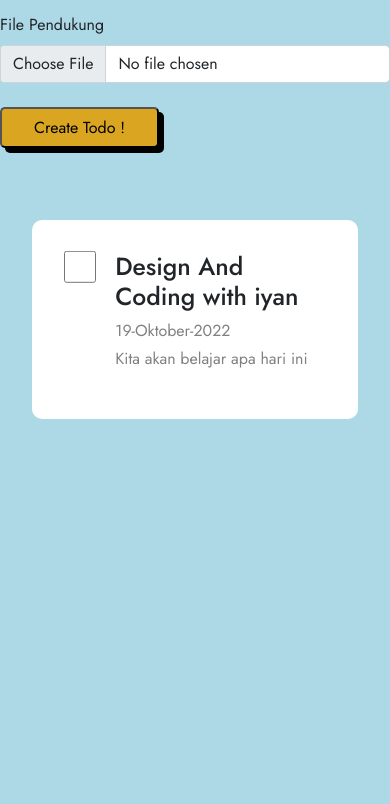
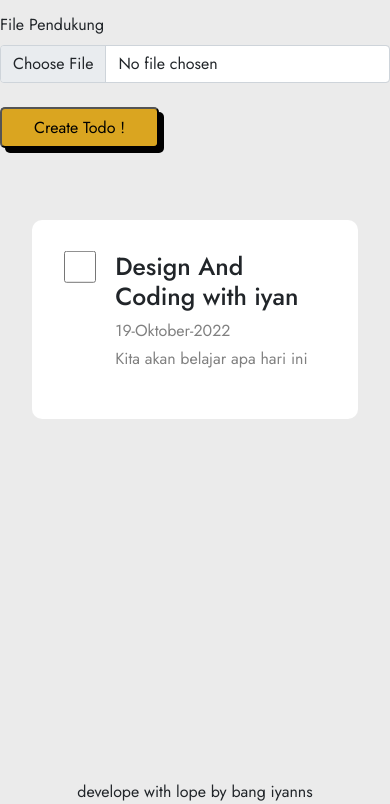
Before and after one commit to justnotiyann/FRONT-END-TODO, a website: page index.html in a window 390 px wide. Shown: the part 470-1274 px from the top of the page. Before the commit the page ends 1250 px from the top, so only its background shows below. Drawn offline with nearby package versions, Linux system fonts and the light colour scheme.

Commit message:
add footer

```diff
--- a/index.html
+++ b/index.html
@@ -71,9 +71,9 @@
         </div>
     </main>
 
-    <!-- <footer>
+    <footer>
         develope with lope by bang iyanns
-    </footer> -->
+    </footer>
 
     <script src="./src/javascripts/script.js"></script>
 </body>
--- a/scss/style.scss
+++ b/scss/style.scss
@@ -89,12 +89,12 @@ footer {
   text-align: center;
 }
 
-@media only screen and (max-width: 600px) {
-  body {
-    background-color: lightblue;
-  }
-  .display_todo {
-    flex-direction: column;
-    overflow: hidden;
-  }
-}
+// @media only screen and (max-width: 600px) {
+//   body {
+//     background-color: lightblue;
+//   }
+//   .display_todo {
+//     flex-direction: column;
+//     overflow: hidden;
+//   }
+// }
```
Also changed, not shown: src/stylesheets/style.css.
